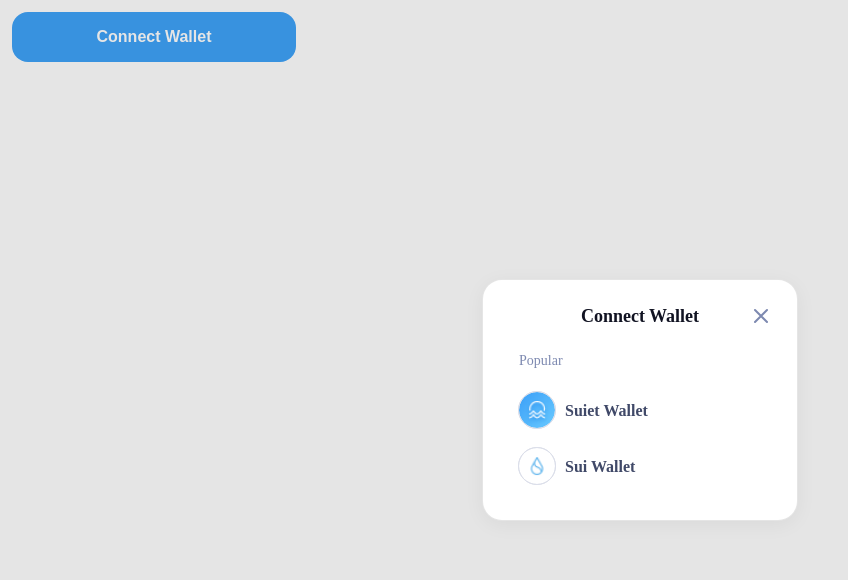
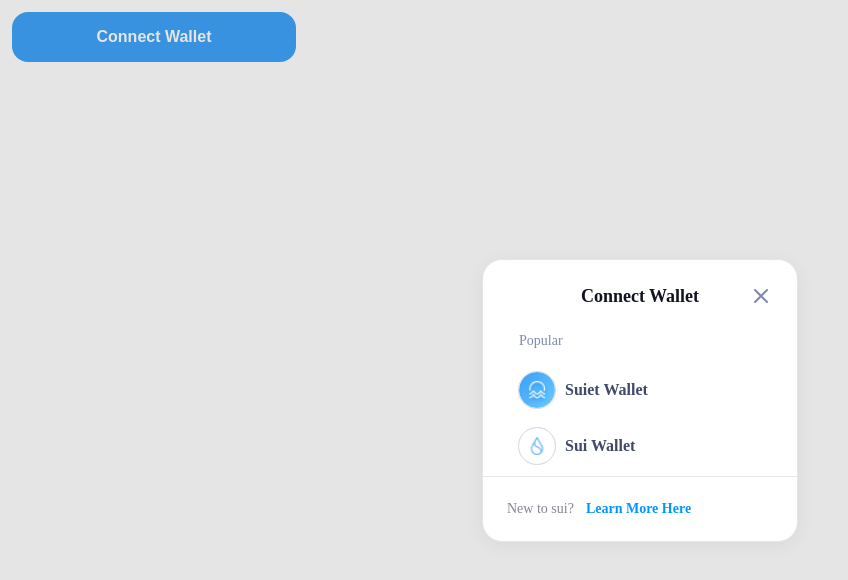
Before and after one commit to suiet/wallet-kit, a React (Vite) app in the folder packages/kit/: page / in a window 1280 px wide. Both pictures are taken after a click on the button "Connect Wallet". Shown: the top 580 px of the page, without its empty margins (0-848 px from the left). Built offline with nearby package versions, Linux system fonts and the light colour scheme; what @mysten/wallet-adapter-sui-wallet, @suiet/wallet-adapter would draw is missing.

Commit message:
feat: add footer

```diff
--- a/packages/kit/src/components/Modal/ConnectWalletModal.tsx
+++ b/packages/kit/src/components/Modal/ConnectWalletModal.tsx
@@ -48,7 +48,9 @@ export function ConnectWalletModal({
   return (
     <Modal
       title="Connect Wallet"
-      content={groups.map(([group, wallets]) => {
+      content={
+        <div className={styles['main-content-container']}>
+          {groups.map(([group, wallets]) => {
             if (wallets.length === 0) return null;
             return (
               <div className={styles['select-container']} key={group}>
@@ -72,6 +74,14 @@ export function ConnectWalletModal({
               </div>
             );
           })}
+          <div className={styles['new-to-sui']}>
+            New to sui?{' '}
+            <a href="https://suiet.app/docs/getting-started" target="_blank">
+              Learn More Here
+            </a>
+          </div>
+        </div>
+      }
     >
       {children}
     </Modal>
--- a/packages/kit/src/components/Modal/index.module.scss
+++ b/packages/kit/src/components/Modal/index.module.scss
@@ -79,7 +79,6 @@
 
   &:hover {
     background: #ececec;
-
   }
 
   &__icon {
@@ -87,7 +86,7 @@
     height: 36px;
     border-radius: 18px;
     margin-right: 10px;
-    outline: 1px solid #DCDFEA;
+    outline: 1px solid #dcdfea;
   }
   &__icon-img {
     width: 36px;
@@ -95,3 +94,33 @@
     object-fit: cover;
   }
 }
+
+.main-content-container {
+  padding-bottom: 41px;
+}
+
+.new-to-sui {
+  width: 100%;
+  height: 65px;
+  position: absolute;
+  bottom: 0;
+  left: 0;
+  box-sizing: border-box;
+  background-color: white;
+  display: flex;
+  align-items: center;
+  padding-left: 24px;
+  border-top: 1px solid rgba(10, 14, 34, 0.1);
+  font-weight: 500;
+  font-size: 14px;
+  line-height: 17px;
+  color: rgba(10, 14, 34, 0.5);
+  border-radius: 0px 0px 24px 24px;
+
+  a {
+    margin-left: 12px;
+    color: #0096ff;
+    font-weight: 700;
+    text-decoration: none;
+  }
+}
```
Lines whose indentation alone changed are shown as unchanged.
